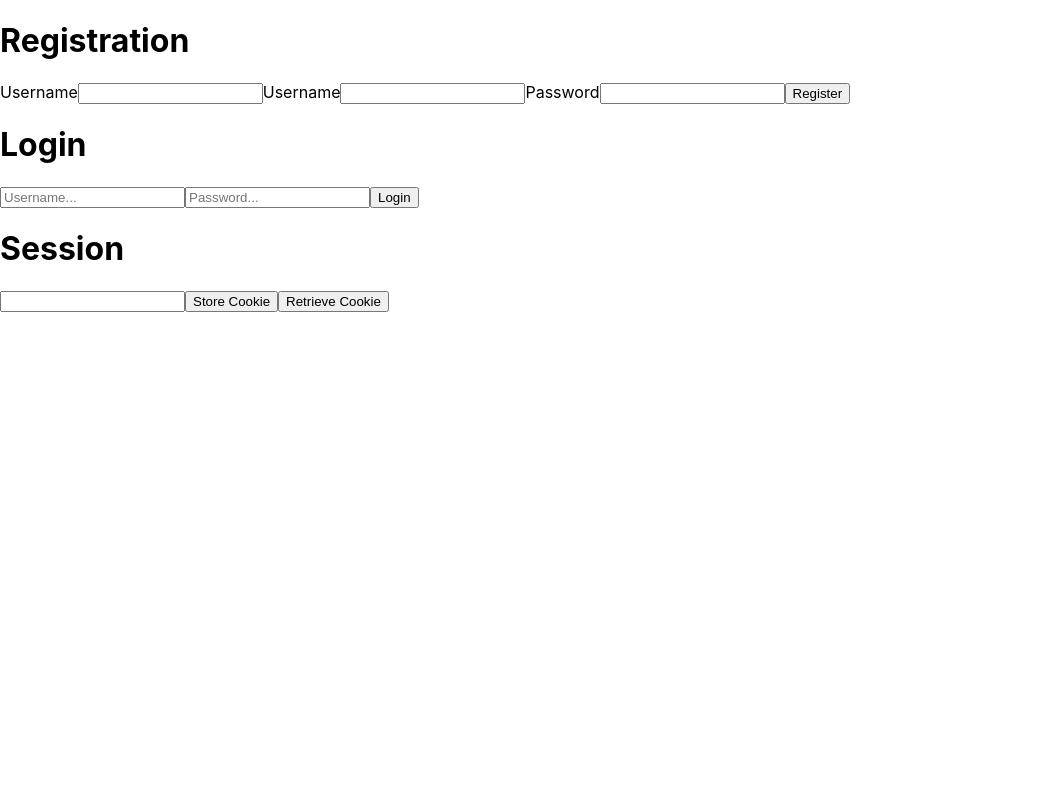
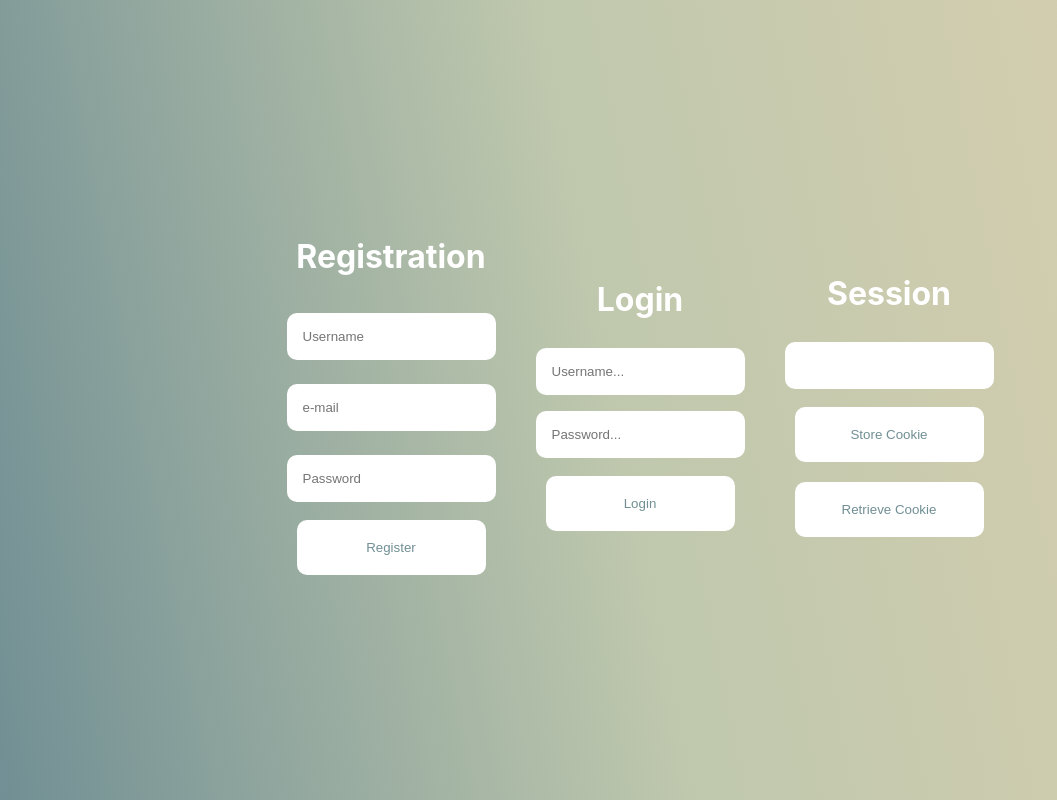
Before and after one commit to guimaciel/MessageWebApp, a React (Create React App) app in the folder frontend/: page / in a window 1280 px wide. Shown: the whole page, without its empty margins (0-1057 px from the left). Built offline with nearby package versions, Linux system fonts and the light colour scheme.

Commit message:
UI for login added

```diff
--- /dev/null
+++ b/frontend/src/Login.css
@@ -0,0 +1,52 @@
+.App {
+    text-align: center;
+    display:flex;
+    min-height: 100vh;
+    align-items: center;
+    justify-content: center;
+    color: white;
+    background-image: linear-gradient(79deg, #718F94, #BFC8AD 48%,   #DBCFB0);
+  }
+
+  .registration, .login, .session {
+    padding: 20px;
+    display: flex;
+    flex-direction: column;
+  }
+
+  @media screen and (min-width: 600px) {
+    .auth-form-container {
+      padding: 5rem;
+      border: 1px solid white;
+      border-radius: 10px;
+      margin: 0.5rem;
+    }
+  }
+
+  label {
+    text-align: left;
+    padding: 0.25rem 0;
+  }
+
+  input {
+    margin: 0.5rem 0;
+    padding: 1rem;
+    border: none;
+    border-radius: 10px;
+  }
+
+  button {
+    border: none;
+    background-color: white;
+    margin: 10px;
+    padding: 20px;
+    border-radius: 10px;
+    cursor: pointer;
+    color: #718F94;
+  }
+
+  .link-btn {
+    background: none;
+    color: white;
+    text-decoration: underline;
+  }
--- a/frontend/src/Login.js
+++ b/frontend/src/Login.js
@@ -1,6 +1,7 @@
 import React from "react";
 import { useState, useRef } from "react";
 import axios from "axios";
+import "./Login.css";
 
 const Login = (props) => {
    const [usernameReg, setUsernameReg] = useState("");
@@ -65,30 +66,33 @@ const Login = (props) => {
       <div className="App">
         <div className="registration">
           <h1>Registration</h1>
-          <label>Username</label>
+          <label></label>
           <input
             type="text"
+            placeholder="Username"
             onChange={(e) => {
               setNameReg(e.target.value);
             }}
           />
-          <label>Username</label>
+          <label></label>
           <input
             type="text"
+            placeholder="e-mail"
             onChange={(e) => {
               setUsernameReg(e.target.value);
             }}
           />
-          <label>Password</label>
+          <label></label>
           <input
             type="text"
+            placeholder="Password"
             onChange={(e) => {
               setPasswordReg(e.target.value);
             }}
           />
           <button onClick={register}>Register</button>
         </div>
-        <div>
+        <div className="login">
           <h1>Login</h1>
           <input
             type="text"
@@ -106,7 +110,7 @@ const Login = (props) => {
           />
           <button onClick={login}> Login </button>
         </div>
-        <div>
+        <div className="session">
           <h1>Session</h1>
           <input ref={inputC} />
           <button onClick={storeCookie}> Store Cookie </button>
```
